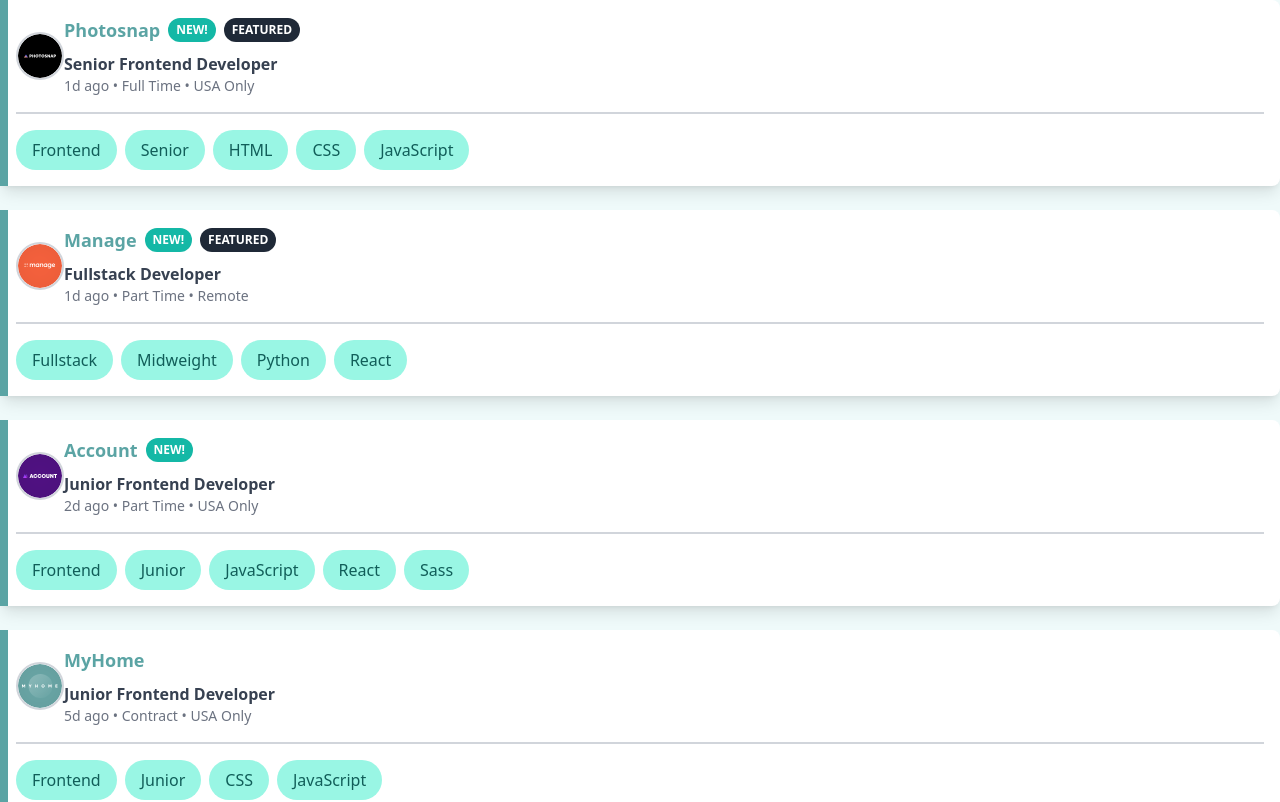
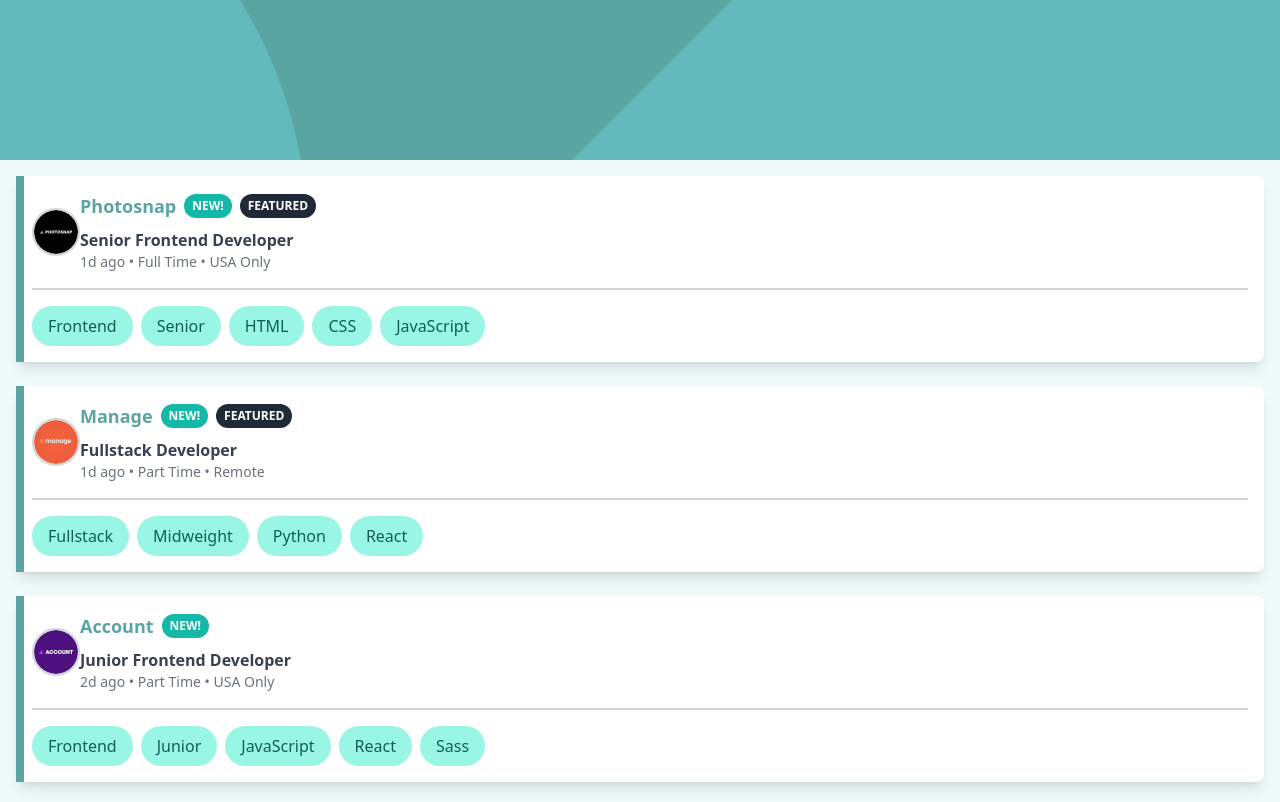
Before and after one commit to queen-favour/job-listing-filter, a React (Vite) app: page / in a window 1280 px wide. Shown: the top 802 px of the page. Built offline with nearby package versions, Linux system fonts and the light colour scheme.

Commit message:
Feat: header

```diff
--- a/src/components/JobListing.jsx
+++ b/src/components/JobListing.jsx
@@ -1,6 +1,6 @@
 import React, { useState } from "react";
 import { data } from "../data";
-
+import header from "../assets/images/bg-header-mobile.svg";
 
 const JobListing = () => {
   const [selectedFilters, setSelectedFilters] = useState([]); // Track selected filters
@@ -44,12 +44,14 @@
 
   return (
     <div
-      className="relative bg-LightGrayishCyan min-h-screen"
-      style={{ backgroundImage: `url('/')`, backgroundSize: 'cover' }}
+      className="relative  bg-LightGrayishCyan min-h-screen"
     >
-      {/* Display selected filters */}
+      <div className="h-40  bg-DesaturatedDarkCyan"      style={{ backgroundImage: `url(${header})`, backgroundSize: "cover" }}
+      ></div>
+      <div className="p-4">
+        {/* Display selected filters */}
       {selectedFilters.length > 0 && (
-        <div className="flex flex-wrap items-center gap-2 mb-4 p-2 bg-white shadow-lg rounded">
+        <div className="flex  flex-wrap items-center gap-2 mb-4 p-2 bg-white shadow-lg rounded">
           {selectedFilters.map((filter, index) => (
             <div
               key={index}
@@ -173,6 +175,9 @@
           No jobs found matching the criteria.
         </p>
       )}
+      </div>
+
+
     </div>
   );
 };
```
